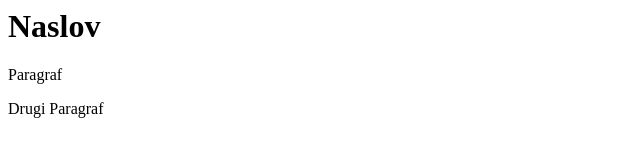
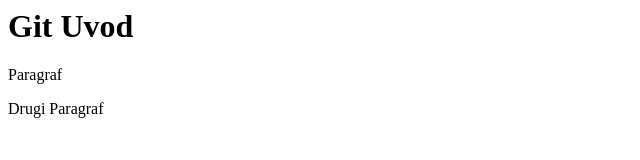
Before and after one commit to malsti/git-uvod, a plain HTML site: page index.html in a window 1280 px wide. Shown: the whole page, without its empty margins (0-640 px from the left). Drawn offline with Linux system fonts and the light colour scheme.

Commit message:
Azuriran naslov

```diff
--- a/index.html
+++ b/index.html
@@ -5,7 +5,7 @@
 <script src="main.js"></script>
 </head>
 <body>
-    <h1>Naslov</h1>
+    <h1>Git Uvod</h1>
     <p>Paragraf</p>
     <p> Drugi Paragraf</p>
 </body>
```
